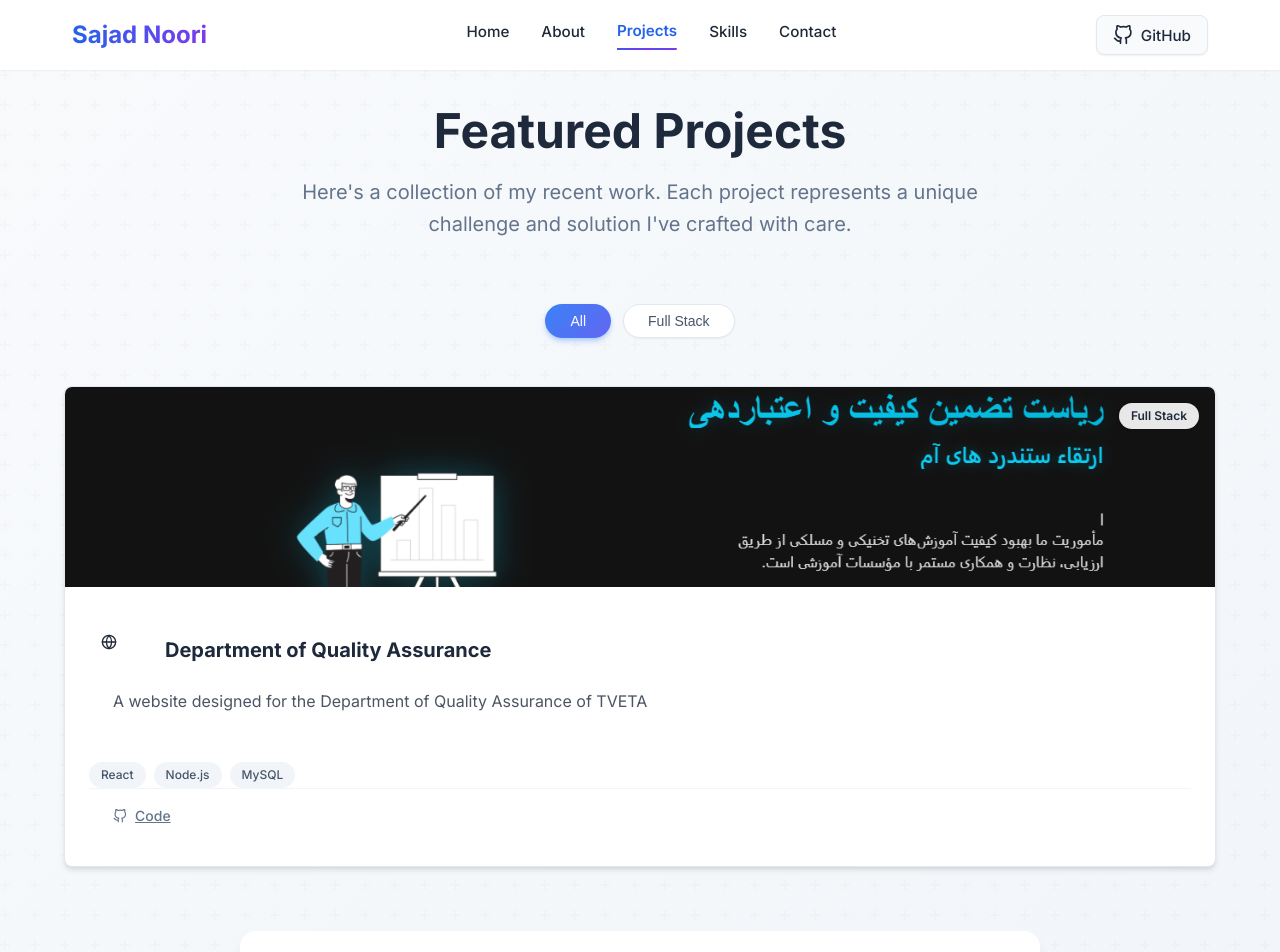
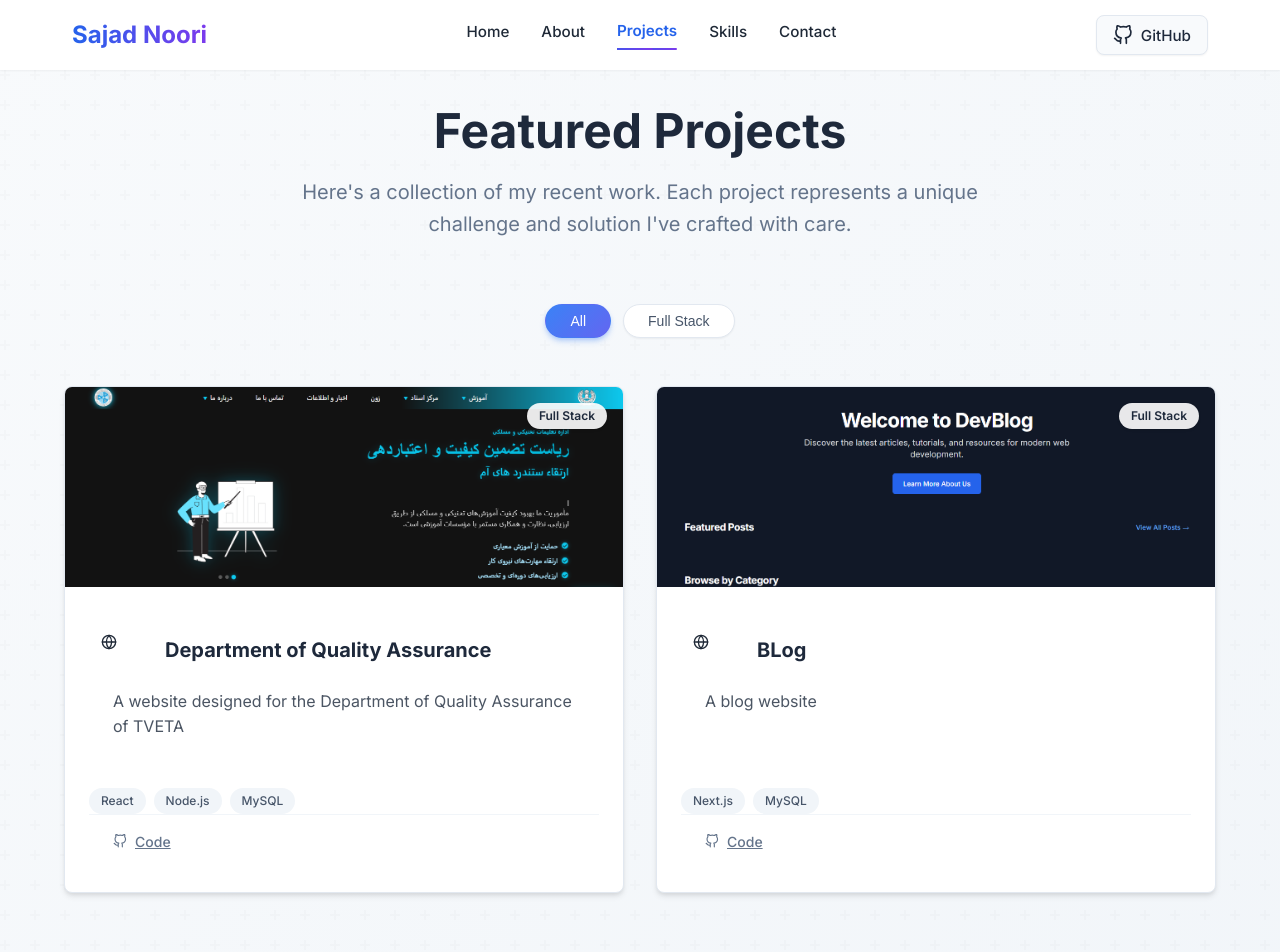
Before and after one commit to sajad-noori/my_portfolio, a React (Vite) app: page /projects in a window 1280 px wide. Shown: the top 952 px of the page. Built offline with nearby package versions, Linux system fonts and the light colour scheme.

Commit message:
bit change

```diff
--- a/src/pages/Projects.jsx
+++ b/src/pages/Projects.jsx
@@ -22,7 +22,16 @@ const Projects = () => {
       category: 'Full Stack',
       icon: <FiGlobe className="w-6 h-6 text-blue-500" />
     },
-
+    {
+      id: 2,
+      title: 'BLog',
+      description: 'A blog website',
+      tags: ['Next.js', 'MySQL'],
+      image: '/blog.png',
+      github: 'https://github.com/sajad-noori/blog',
+      category: 'Full Stack',
+      icon: <FiGlobe className="w-6 h-6 text-blue-500" />
+    }
   ];
 
   const categories = ['All', ...new Set(projects.map(project => project.category))];
```
Also changed, not shown: public/blog.png (added).
